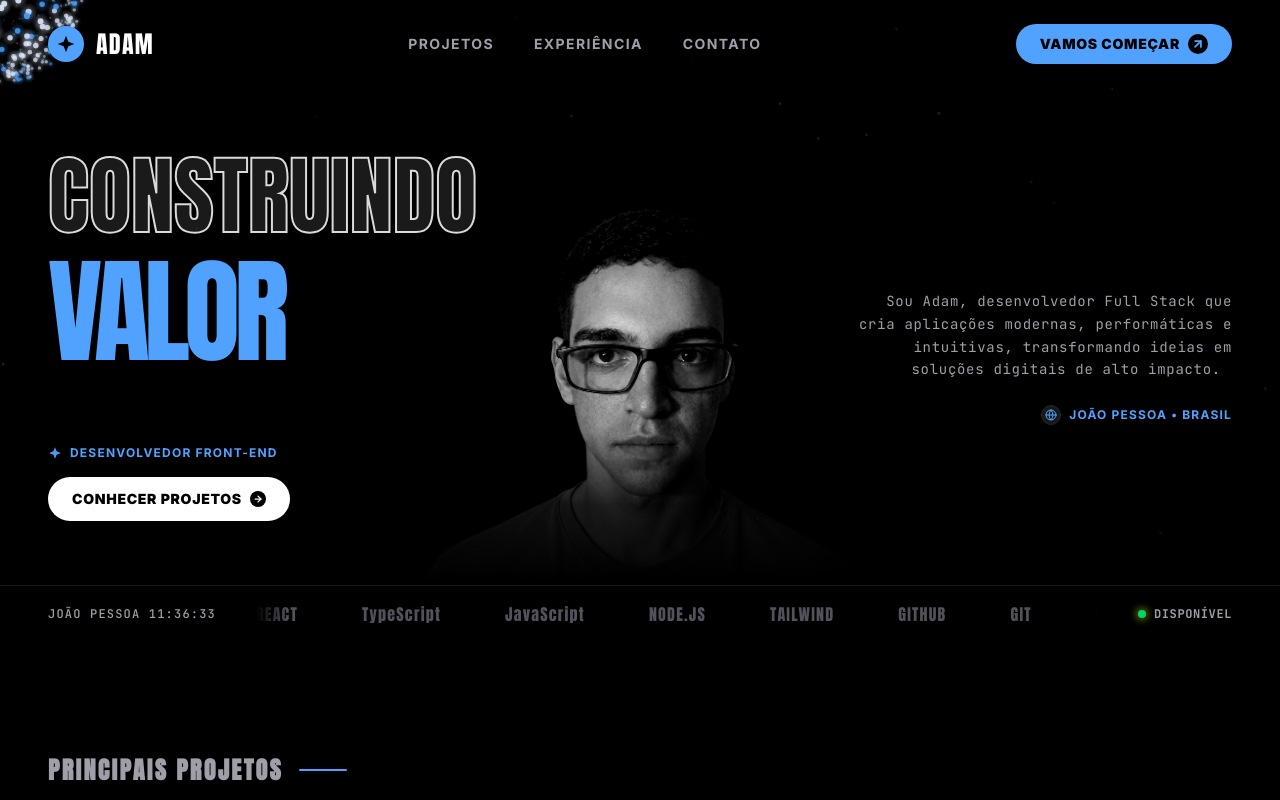
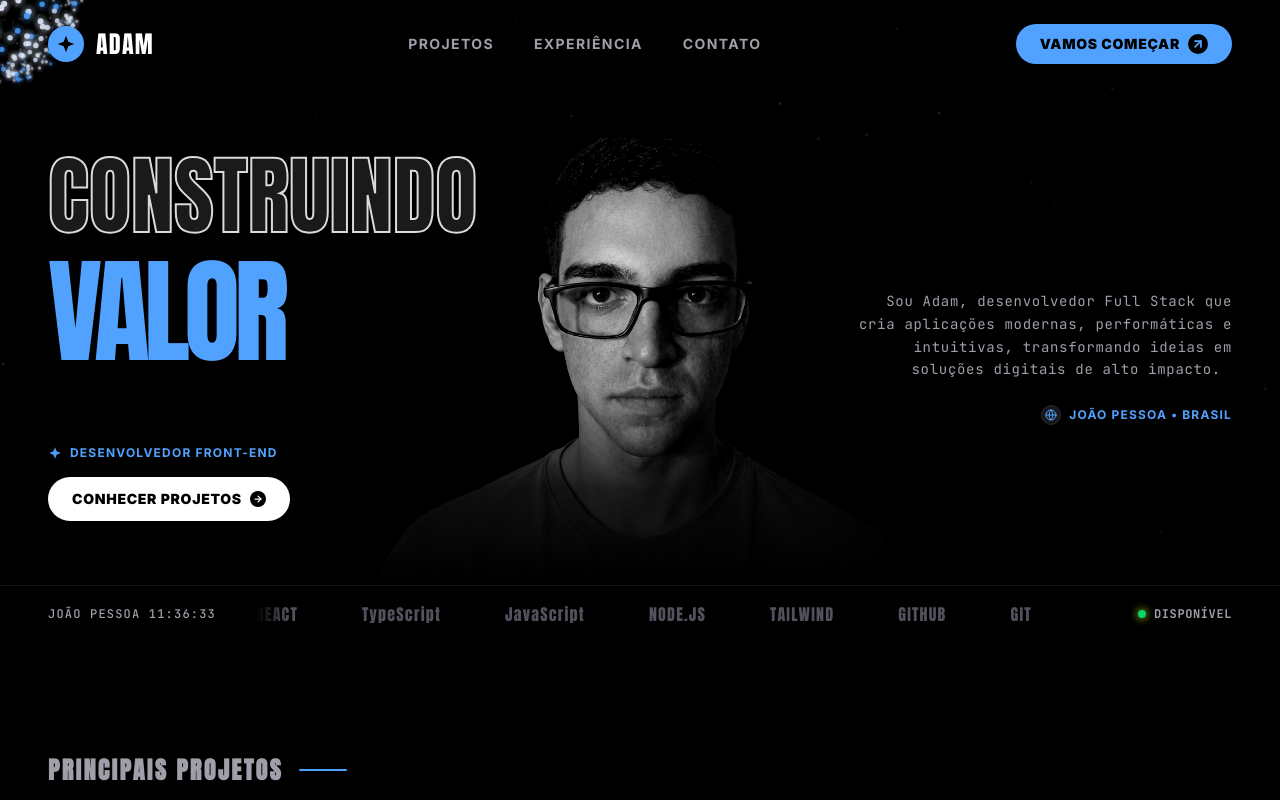
Before and after one commit to Diasszx/AdamSite, a React (Vite) app: page / in a window 1280 px wide. Shown: the top 800 px of the page. Built offline with nearby package versions, Linux system fonts and the light colour scheme.

Commit message:
feat: fix size image

```diff
--- a/src/components/Hero.tsx
+++ b/src/components/Hero.tsx
@@ -56,14 +56,14 @@ export const Hero: React.FC = () => {
   return (
     <section className="flex-1 w-full relative flex flex-col justify-between px-6 md:px-12 py-8 md:py-16 overflow-hidden">
       {/* Central Portrait of the young man */}
-      <div className="absolute left-1/2 bottom-0 -translate-x-1/2 w-[85%] sm:w-[65%] md:w-[48%] lg:w-[40%] max-w-[500px] h-[65%] sm:h-[75%] md:h-[85%] z-0 flex items-end justify-center select-none overflow-hidden group/portrait pointer-events-auto opacity-35 md:opacity-95 transition-opacity duration-500">
+      <div className="absolute left-1/2 bottom-0 -translate-x-1/2 w-full h-full sm:w-[70%] md:w-[55%] lg:w-[45%] max-w-none md:max-w-[580px] sm:h-[80%] md:h-[90%] z-0 flex items-end justify-center select-none overflow-hidden group/portrait pointer-events-auto opacity-30 md:opacity-95 transition-opacity duration-500">
         <img
           src="/young_man_portrait.png"
           alt="ADAM Portrait"
-          className="w-full h-full object-cover object-top transition-transform duration-700 ease-out hover:scale-[1.06] cursor-pointer grayscale filter contrast-[1.10] brightness-[0.95]"
+          className="w-full h-full object-cover object-center transition-transform duration-700 ease-out hover:scale-[1.06] cursor-pointer grayscale filter contrast-[1.10] brightness-[0.95]"
         />
         {/* Subtle overlay gradient to blend bottom edge */}
-        <div className="absolute inset-x-0 bottom-0 h-40 bg-gradient-to-t from-black via-black/80 to-transparent pointer-events-none" />
+        <div className="absolute inset-x-0 bottom-0 h-48 bg-gradient-to-t from-black via-black/80 to-transparent pointer-events-none" />
       </div>
 
       {/* Main Content Layout (Flex Grid) */}
```
